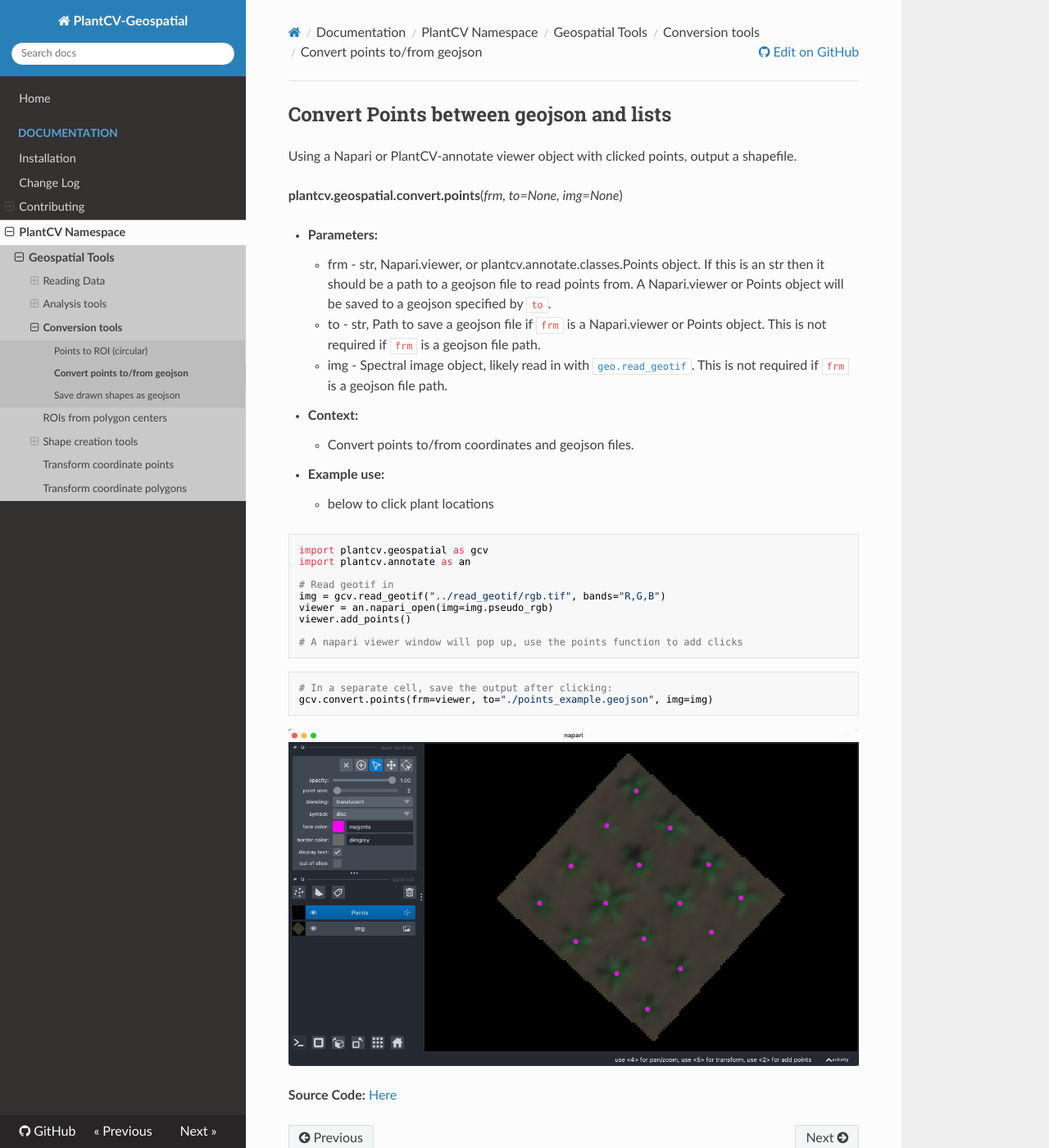
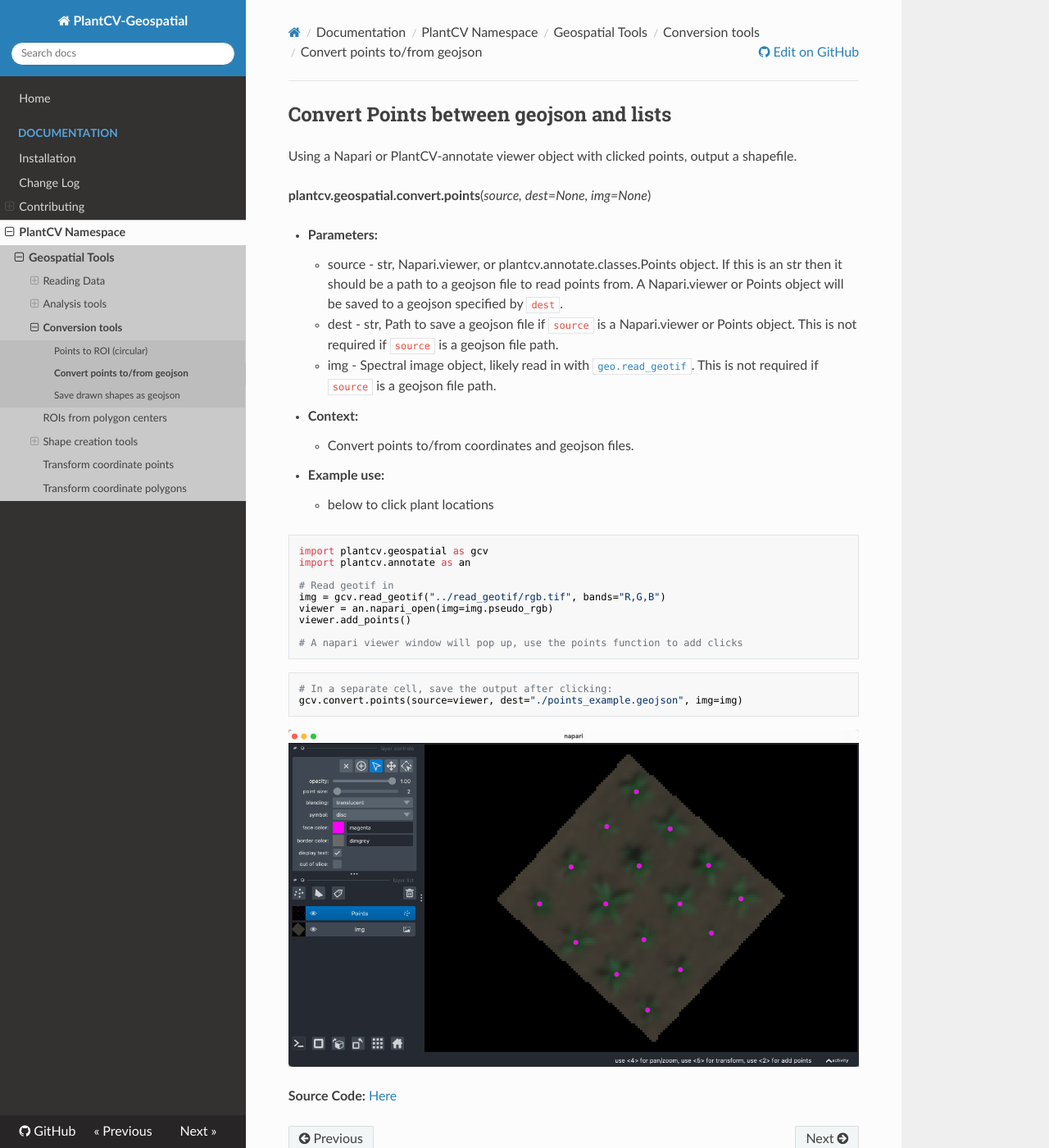
Before and after one commit to danforthcenter/plantcv-geospatial, an MkDocs documentation site: the page built from docs/convert_points.md, in a window 1280 px wide and 1400 px high. Shown: the whole window at 82% size. Built offline with MkDocs 1.6.1, drawn with Linux system fonts in a browser that asks for light colours; nearby versions of some CDN libraries.

Commit message:
changing frm/to to source/dest

````diff
--- a/docs/convert_points.md
+++ b/docs/convert_points.md
@@ -2,12 +2,12 @@
 
 Using a Napari or PlantCV-annotate viewer object with clicked points, output a shapefile.
 
-**plantcv.geospatial.convert.points**(*frm, to=None, img=None*)
+**plantcv.geospatial.convert.points**(*source, dest=None, img=None*)
 
 - **Parameters:**
-    - frm - str, Napari.viewer, or plantcv.annotate.classes.Points object. If this is an str then it should be a path to a geojson file to read points from. A Napari.viewer or Points object will be saved to a geojson specified by `to`.
-	- to - str, Path to save a geojson file if `frm` is a Napari.viewer or Points object. This is not required if `frm` is a geojson file path.
-    - img - Spectral image object, likely read in with [`geo.read_geotif`](read_geotif.md).  This is not required if `frm` is a geojson file path.
+    - source - str, Napari.viewer, or plantcv.annotate.classes.Points object. If this is an str then it should be a path to a geojson file to read points from. A Napari.viewer or Points object will be saved to a geojson specified by `dest`.
+	- dest - str, Path to save a geojson file if `source` is a Napari.viewer or Points object. This is not required if `source` is a geojson file path.
+    - img - Spectral image object, likely read in with [`geo.read_geotif`](read_geotif.md).  This is not required if `source` is a geojson file path.
 
 
 - **Context:**
@@ -29,7 +29,7 @@
 ```
 ```python
 # In a separate cell, save the output after clicking:
-gcv.convert.points(frm=viewer, to="./points_example.geojson", img=img)
+gcv.convert.points(source=viewer, dest="./points_example.geojson", img=img)
 ```
 
 ![Screenshot](documentation_images/napari_clicks.png)
````
Also changed, not shown: docs/changelog.md (+1 -1 lines), 2 other files.
